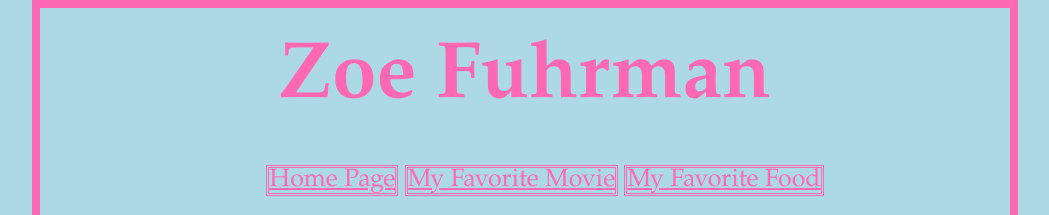
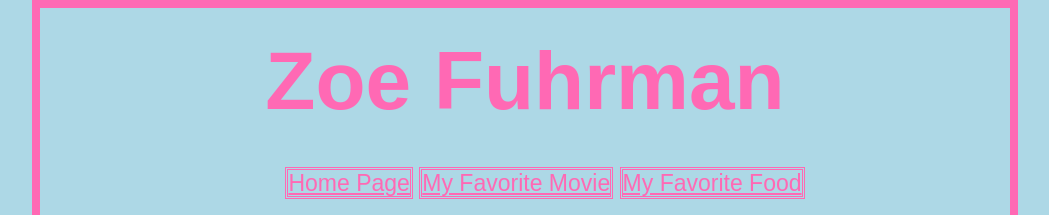
Before and after one commit to zfuhrman01/zfuhrman01.github.io, a plain HTML site: page index.html in a window 1280 px wide. Shown: the top 215 px of the page, without its empty margins (115-1164 px from the left). Drawn offline with Linux system fonts and the light colour scheme.

Commit message:
Add files via upload

```diff
--- a/zfcss.css
+++ b/zfcss.css
@@ -3,8 +3,8 @@
 
 body { background-color: lightblue;
 	color: hotpink;
-	font-family: Baskerville, "Palatino Linotype", Palatino, "Century Schoolbook L", "Times New Roman", "serif";
-font-size: 20px;
+	font-family: Poppins, sans-serif;"Palatino Linotype", Palatino, "Century Schoolbook L", "Times New Roman", "serif";
+font-size: 21px;
 	width: 960px;
 	padding: 5px;
 
@@ -18,7 +18,7 @@ header{
 	width: 100%;
 	margin: 0 auto;
 	text-align: center;
-	font-size: 40px;
+	font-size: 41px;
 	font-style: bold;
 }
 h2{ width:100%;
@@ -30,7 +30,7 @@ font-style: italic;
 }
 
 nav {
-	font-size: 25px;
+	font-size: 23px;
 	align-content: center;
 	margin:auto;
 	text-align: center;
```
